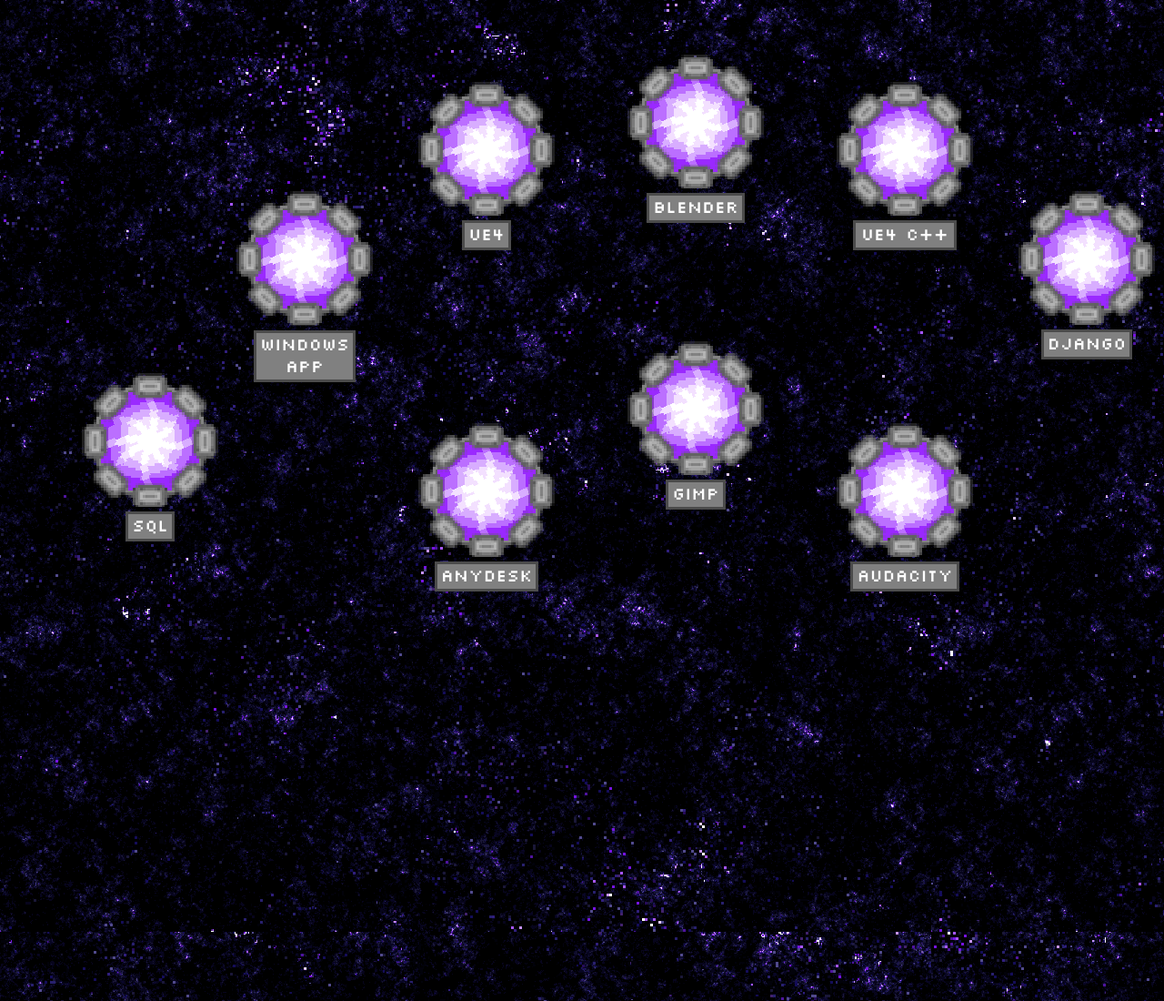
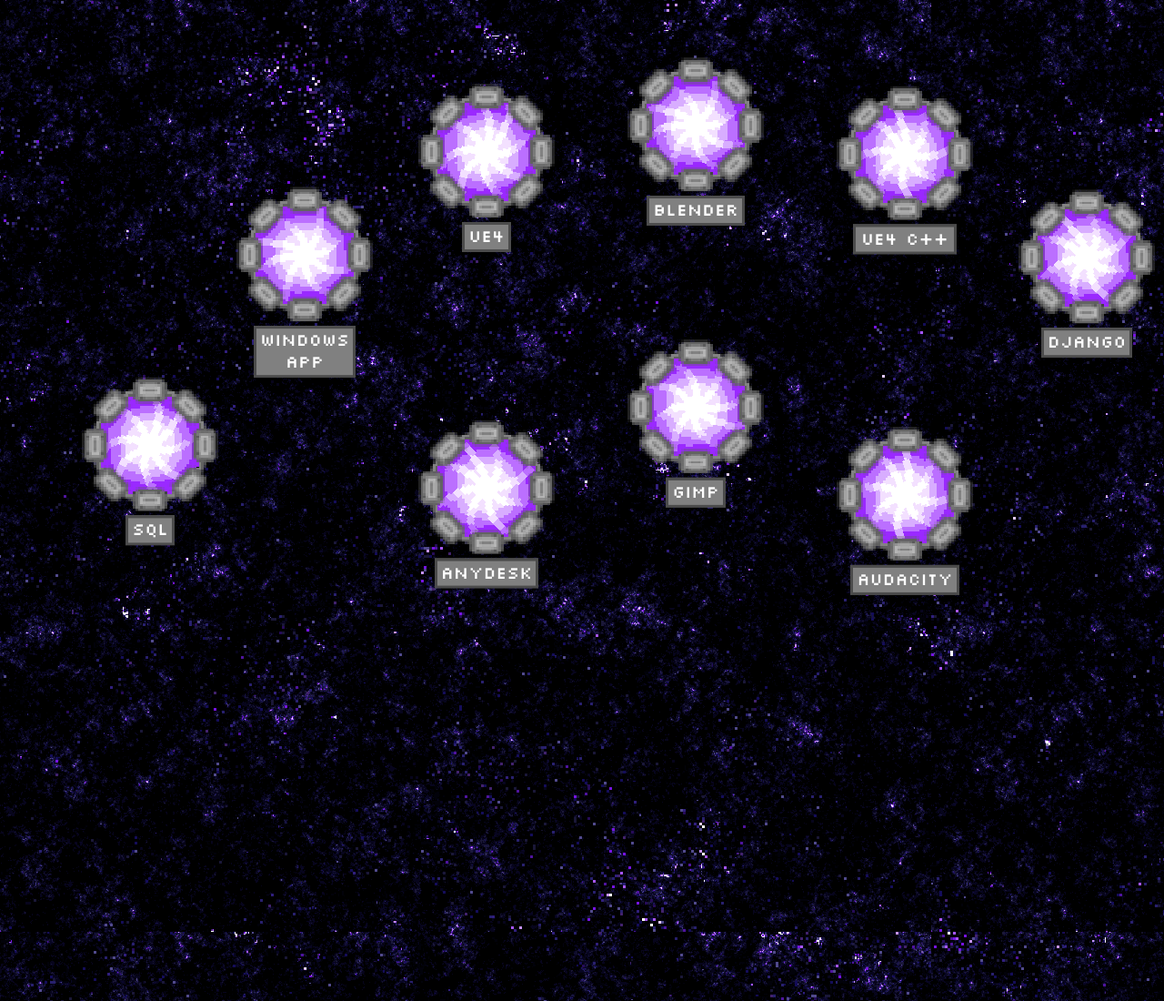
Before and after one commit to ClaytonDavidsonGames/ClaytonDavidsonGames.github.io, a plain HTML site: page home.html in a window 1280 px wide. Shown: the top 1100 px of the page at 91% size. Drawn offline with Linux system fonts and the light colour scheme; a web font is replaced by a local one.

Commit message:
Added vertical bob and animation delay offset to portals

```diff
--- a/css/Stylesheet.css
+++ b/css/Stylesheet.css
@@ -51,6 +51,10 @@ body {
   animation: spinZ 15s infinite linear;
 }
 
+.portal-frame {
+  animation: floatY 15s infinite ease;
+}
+
 a:hover .portal {
   -webkit-animation: spinZ 5s infinite linear;
   animation: spinZ 5s infinite linear;
@@ -76,3 +80,16 @@ a, u {
 75%   {transform: rotateZ(270deg) scale(1.05); transform-origin: 0% 0% 5;}
 100% {transform: rotateZ(360deg) scale(1); transform-origin: 0% 0% 5;}
 }
+
+@-webkit-keyframes floatY
+{
+0%   {-webkit-transform: translate(0px, -5px); -webkit-transform-origin: 0% 0% 5;}
+50%   {-webkit-transform: translate(0px, 5px); -webkit-transform-origin: 0% 0% 5;}
+100% {-webkit-transform: translate(0px, -5px); -webkit-transform-origin: 0% 0% 5;}
+}
+@keyframes floatY
+{
+0%   {transform: translate(0px, -5px); transform-origin: 0% 0% 5;}
+50%   {transform: translate(0px, 5px); transform-origin: 0% 0% 5;}
+100% {transform: translate(0px, -5px); transform-origin: 0% 0% 5;}
+}
--- a/home.html
+++ b/home.html
@@ -16,61 +16,61 @@
         <h1 class="nabla-font" style="margin-left: 25px;"><big>Clayton Davidson Games</big></h1>
         <!-- <img src="/img/circle.png" style="display: block; margin: auto; margin-top: 460px; scale: 3;" alt="">
         <img src="/img/circle.png" style="display: block; margin: auto; margin-top: -490px; scale: 1.5;" alt=""> -->
-        <a href="/index.html" style="width: 100px; height: 185px; position: absolute; left: 715px; top: 60px; display: flex; align-items: center; flex-direction: column;">
+        <a class="portal-frame" href="/index.html" style="width: 100px; height: 185px; position: absolute; left: 715px; top: 60px; display: flex; align-items: center; flex-direction: column;">
             <div style="background-image: url('/img/Portal.png'); image-rendering: pixelated; background-repeat: no-repeat; background-size: 100% auto; width: 150px; height: 150px; text-align: center;"></div>
             <div class="portal" style="position: absolute; z-index: -1; background-image: url('/img/PortalFg.png'); image-rendering: pixelated; background-repeat: no-repeat; background-size: 100% auto; width: 150px; height: 150px; text-align: center;"></div>
             <div style="position: absolute; z-index: -2; background-image: url('/img/PortalBg.png'); image-rendering: pixelated; background-repeat: no-repeat; background-size: 100% auto; width: 150px; height: 150px; text-align: center;"></div>
             <h3 class="silkscreen-regular" style="margin-bottom: 0px; background-color: gray; padding:  0px 4px 3px 4px; border: 3px; border-style: solid; border-color: rgb(75, 75, 75); color: white; text-align: center; margin-top: 5px;">Blender</h3>
         </a>
-        <a href="/index.html" style="width: 100px; height: 185px; position: absolute; left: 485px; top: 90px; display: flex; align-items: center; flex-direction: column;">
+        <a class="portal-frame" href="/index.html" style="width: 100px; height: 185px; position: absolute; left: 485px; top: 90px; display: flex; align-items: center; flex-direction: column;">
             <div style="background-image: url('/img/Portal.png'); image-rendering: pixelated; background-repeat: no-repeat; background-size: 100% auto; width: 150px; height: 150px; text-align: center;"></div>
             <div class="portal" style="position: absolute; z-index: -1; background-image: url('/img/PortalFg.png'); image-rendering: pixelated; background-repeat: no-repeat; background-size: 100% auto; width: 150px; height: 150px; text-align: center;"></div>
             <div style="position: absolute; z-index: -2; background-image: url('/img/PortalBg.png'); image-rendering: pixelated; background-repeat: no-repeat; background-size: 100% auto; width: 150px; height: 150px; text-align: center;"></div>
             <h3 class="silkscreen-regular" style="margin-bottom: 0px; background-color: gray; padding:  0px 4px 3px 4px; border: 3px; border-style: solid; border-color: rgb(75, 75, 75); color: white; text-align: center; margin-top: 5px;">UE4</h3>
         </a>
-        <a href="/index.html" style="width: 100px; height: 185px; position: absolute; left: 945px; top: 90px; display: flex; align-items: center; flex-direction: column;">
+        <a class="portal-frame" href="/index.html" style="width: 100px; height: 185px; position: absolute; left: 945px; top: 90px; display: flex; align-items: center; flex-direction: column;">
             <div style="background-image: url('/img/Portal.png'); image-rendering: pixelated; background-repeat: no-repeat; background-size: 100% auto; width: 150px; height: 150px; text-align: center;"></div>
             <div class="portal" style="position: absolute; z-index: -1; background-image: url('/img/PortalFg.png'); image-rendering: pixelated; background-repeat: no-repeat; background-size: 100% auto; width: 150px; height: 150px; text-align: center;"></div>
             <div style="position: absolute; z-index: -2; background-image: url('/img/PortalBg.png'); image-rendering: pixelated; background-repeat: no-repeat; background-size: 100% auto; width: 150px; height: 150px; text-align: center;"></div>
             <h3 class="silkscreen-regular" style="margin-bottom: 0px; background-color: gray; padding:  0px 4px 3px 4px; border: 3px; border-style: solid; border-color: rgb(75, 75, 75); color: white; text-align: center; margin-top: 5px; width: 100%">UE4 C++</h3>
         </a>
-        <a href="/index.html" style="width: 100px; height: 210px; position: absolute; left: 285px; top: 210px; display: flex; align-items: center; flex-direction: column;">
+        <a class="portal-frame" href="/index.html" style="width: 100px; height: 210px; position: absolute; left: 285px; top: 210px; display: flex; align-items: center; flex-direction: column;">
             <div style="background-image: url('/img/Portal.png'); image-rendering: pixelated; background-repeat: no-repeat; background-size: 100% auto; width: 150px; height: 150px; text-align: center;"></div>
             <div class="portal" style="position: absolute; z-index: -1; background-image: url('/img/PortalFg.png'); image-rendering: pixelated; background-repeat: no-repeat; background-size: 100% auto; width: 150px; height: 150px; text-align: center;"></div>
             <div style="position: absolute; z-index: -2; background-image: url('/img/PortalBg.png'); image-rendering: pixelated; background-repeat: no-repeat; background-size: 100% auto; width: 150px; height: 150px; text-align: center;"></div>
             <h3 class="silkscreen-regular" style="margin-bottom: 0px; background-color: gray; padding:  0px 4px 3px 4px; border: 3px; border-style: solid; border-color: rgb(75, 75, 75); color: white; text-align: center; margin-top: 5px;">Windows App</h3>
         </a>
-        <a href="/index.html" style="width: 100px; height: 185px; position: absolute; left: 1145px; top: 210px; display: flex; align-items: center; flex-direction: column;">
+        <a class="portal-frame" href="/index.html" style="width: 100px; height: 185px; position: absolute; left: 1145px; top: 210px; display: flex; align-items: center; flex-direction: column;">
             <div style="background-image: url('/img/Portal.png'); image-rendering: pixelated; background-repeat: no-repeat; background-size: 100% auto; width: 150px; height: 150px; text-align: center;"></div>
             <div class="portal" style="position: absolute; z-index: -1; background-image: url('/img/PortalFg.png'); image-rendering: pixelated; background-repeat: no-repeat; background-size: 100% auto; width: 150px; height: 150px; text-align: center;"></div>
             <div style="position: absolute; z-index: -2; background-image: url('/img/PortalBg.png'); image-rendering: pixelated; background-repeat: no-repeat; background-size: 100% auto; width: 150px; height: 150px; text-align: center;"></div>
             <h3 class="silkscreen-regular" style="margin-bottom: 0px; background-color: gray; padding:  0px 4px 3px 4px; border: 3px; border-style: solid; border-color: rgb(75, 75, 75); color: white; text-align: center; margin-top: 5px;">Django</h3>
         </a>
-        <a href="/index.html" style="width: 100px; height: 185px; position: absolute; left: 115px; top: 410px; display: flex; align-items: center; flex-direction: column;">
+        <a class="portal-frame" href="/index.html" style="width: 100px; height: 185px; position: absolute; left: 115px; top: 410px; display: flex; align-items: center; flex-direction: column;">
             <div style="background-image: url('/img/Portal.png'); image-rendering: pixelated; background-repeat: no-repeat; background-size: 100% auto; width: 150px; height: 150px; text-align: center;"></div>
             <div class="portal" style="position: absolute; z-index: -1; background-image: url('/img/PortalFg.png'); image-rendering: pixelated; background-repeat: no-repeat; background-size: 100% auto; width: 150px; height: 150px; text-align: center;"></div>
             <div style="position: absolute; z-index: -2; background-image: url('/img/PortalBg.png'); image-rendering: pixelated; background-repeat: no-repeat; background-size: 100% auto; width: 150px; height: 150px; text-align: center;"></div>
             <h3 class="silkscreen-regular" style="margin-bottom: 0px; background-color: gray; padding:  0px 4px 3px 4px; border: 3px; border-style: solid; border-color: rgb(75, 75, 75); color: white; text-align: center; margin-top: 5px;">SQL</h3>
         </a>
-        <a href="/index.html" style="width: 100px; height: 210px; position: absolute; left: 1315px; top: 410px; display: flex; align-items: center; flex-direction: column;">
+        <a class="portal-frame" href="/index.html" style="width: 100px; height: 210px; position: absolute; left: 1315px; top: 410px; display: flex; align-items: center; flex-direction: column;">
             <div style="background-image: url('/img/Portal.png'); image-rendering: pixelated; background-repeat: no-repeat; background-size: 100% auto; width: 150px; height: 150px; text-align: center;"></div>
             <div class="portal" style="position: absolute; z-index: -1; background-image: url('/img/PortalFg.png'); image-rendering: pixelated; background-repeat: no-repeat; background-size: 100% auto; width: 150px; height: 150px; text-align: center;"></div>
             <div style="position: absolute; z-index: -2; background-image: url('/img/PortalBg.png'); image-rendering: pixelated; background-repeat: no-repeat; background-size: 100% auto; width: 150px; height: 150px; text-align: center;"></div>
             <h3 class="silkscreen-regular" style="margin-bottom: 0px; background-color: gray; padding:  0px 4px 3px 4px; border: 3px; border-style: solid; border-color: rgb(75, 75, 75); color: white; text-align: center; margin-top: 5px;">Version Control</h3>
         </a>
-        <a href="/index.html" style="width: 100px; height: 185px; position: absolute; left: 715px; top: 375px; display: flex; align-items: center; flex-direction: column;">
+        <a class="portal-frame" href="/index.html" style="width: 100px; height: 185px; position: absolute; left: 715px; top: 375px; display: flex; align-items: center; flex-direction: column;">
             <div style="background-image: url('/img/Portal.png'); image-rendering: pixelated; background-repeat: no-repeat; background-size: 100% auto; width: 150px; height: 150px; text-align: center;"></div>
             <div class="portal" style="position: absolute; z-index: -1; background-image: url('/img/PortalFg.png'); image-rendering: pixelated; background-repeat: no-repeat; background-size: 100% auto; width: 150px; height: 150px; text-align: center;"></div>
             <div style="position: absolute; z-index: -2; background-image: url('/img/PortalBg.png'); image-rendering: pixelated; background-repeat: no-repeat; background-size: 100% auto; width: 150px; height: 150px; text-align: center;"></div>
             <h3 class="silkscreen-regular" style="margin-bottom: 0px; background-color: gray; padding:  0px 4px 3px 4px; border: 3px; border-style: solid; border-color: rgb(75, 75, 75); color: white; text-align: center; margin-top: 5px;">GIMP</h3>
         </a>
-        <a href="/index.html" style="width: 100px; height: 185px; position: absolute; left: 485px; top: 465px; display: flex; align-items: center; flex-direction: column;">
+        <a class="portal-frame" href="/index.html" style="width: 100px; height: 185px; position: absolute; left: 485px; top: 465px; display: flex; align-items: center; flex-direction: column;">
             <div style="background-image: url('/img/Portal.png'); image-rendering: pixelated; background-repeat: no-repeat; background-size: 100% auto; width: 150px; height: 150px; text-align: center;"></div>
             <div class="portal" style="position: absolute; z-index: -1; background-image: url('/img/PortalFg.png'); image-rendering: pixelated; background-repeat: no-repeat; background-size: 100% auto; width: 150px; height: 150px; text-align: center;"></div>
             <div style="position: absolute; z-index: -2; background-image: url('/img/PortalBg.png'); image-rendering: pixelated; background-repeat: no-repeat; background-size: 100% auto; width: 150px; height: 150px; text-align: center;"></div>
             <h3 class="silkscreen-regular" style="margin-bottom: 0px; background-color: gray; padding:  0px 4px 3px 4px; border: 3px; border-style: solid; border-color: rgb(75, 75, 75); color: white; text-align: center; margin-top: 5px;">Anydesk</h3>
         </a>
-        <a href="/index.html" style="width: 100px; height: 185px; position: absolute; left: 945px; top: 465px; display: flex; align-items: center; flex-direction: column;">
+        <a class="portal-frame" href="/index.html" style="width: 100px; height: 185px; position: absolute; left: 945px; top: 465px; display: flex; align-items: center; flex-direction: column;">
             <div style="background-image: url('/img/Portal.png'); image-rendering: pixelated; background-repeat: no-repeat; background-size: 100% auto; width: 150px; height: 150px; text-align: center;"></div>
             <div class="portal" style="position: absolute; z-index: -1; background-image: url('/img/PortalFg.png'); image-rendering: pixelated; background-repeat: no-repeat; background-size: 100% auto; width: 150px; height: 150px; text-align: center;"></div>
             <div style="position: absolute; z-index: -2; background-image: url('/img/PortalBg.png'); image-rendering: pixelated; background-repeat: no-repeat; background-size: 100% auto; width: 150px; height: 150px; text-align: center;"></div>
@@ -81,6 +81,7 @@
         <div id="parallax-2" style="position: absolute; width: 100%; z-index: -100; scale: 3; background-color: transparent; background-image: url('/img/Parallax2.png'); background-repeat: repeat; image-rendering: pixelated;"></div>
     </div>
     <script src="/js/Parallax.js"></script>
+    <script src="/js/PortalWeb.js"></script>
     <!-- <script src="/js/littlejs.js"></script>
     <script src="/js/GameController.js"></script>
     <script src="/js/Player.js"></script>
--- /dev/null
+++ b/js/PortalWeb.js
@@ -0,0 +1,11 @@
+let portals = Array.from(document.getElementsByClassName("portal"));
+
+portals.forEach(p => {
+    p.style.animationDelay = -100 * Math.random() + "s";
+});
+
+let portalFrames = Array.from(document.getElementsByClassName("portal-frame"));
+
+portalFrames.forEach(p => {
+    p.style.animationDelay = -100 * Math.random() + "s";
+});
```
